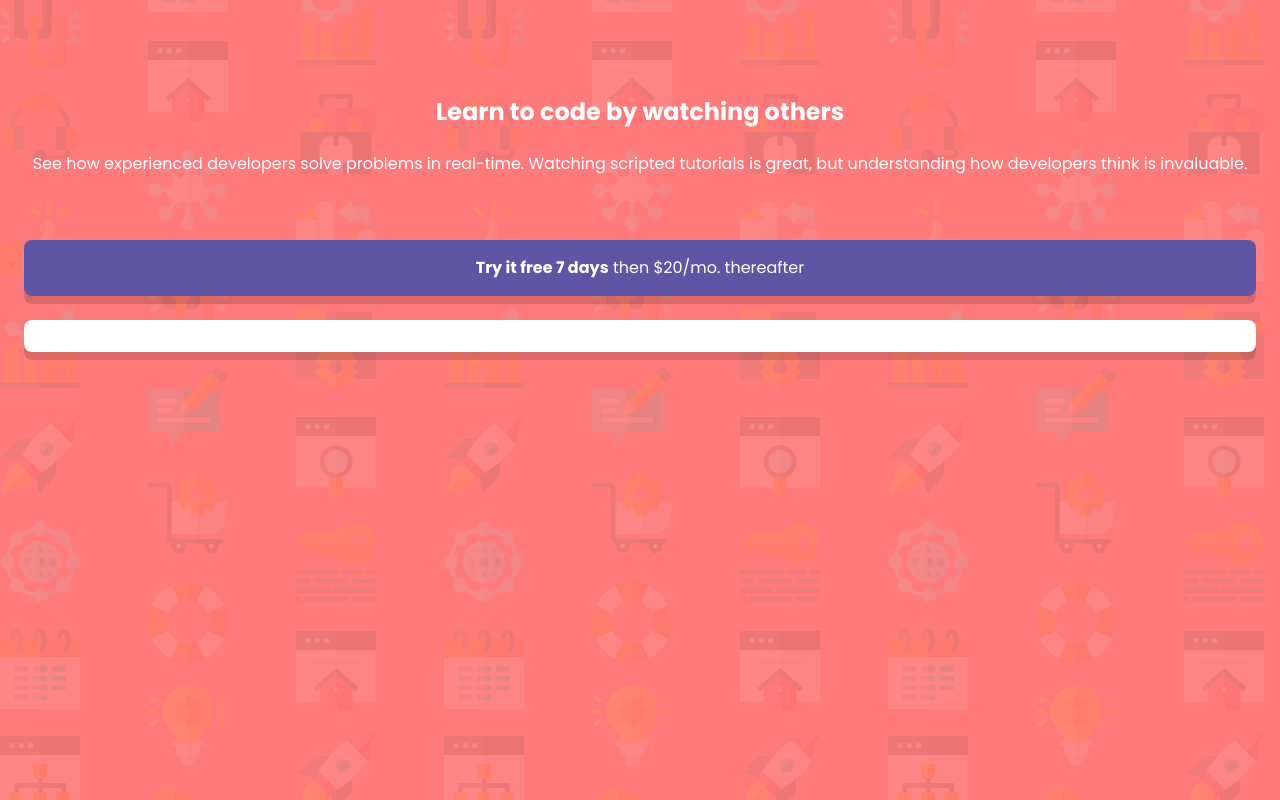
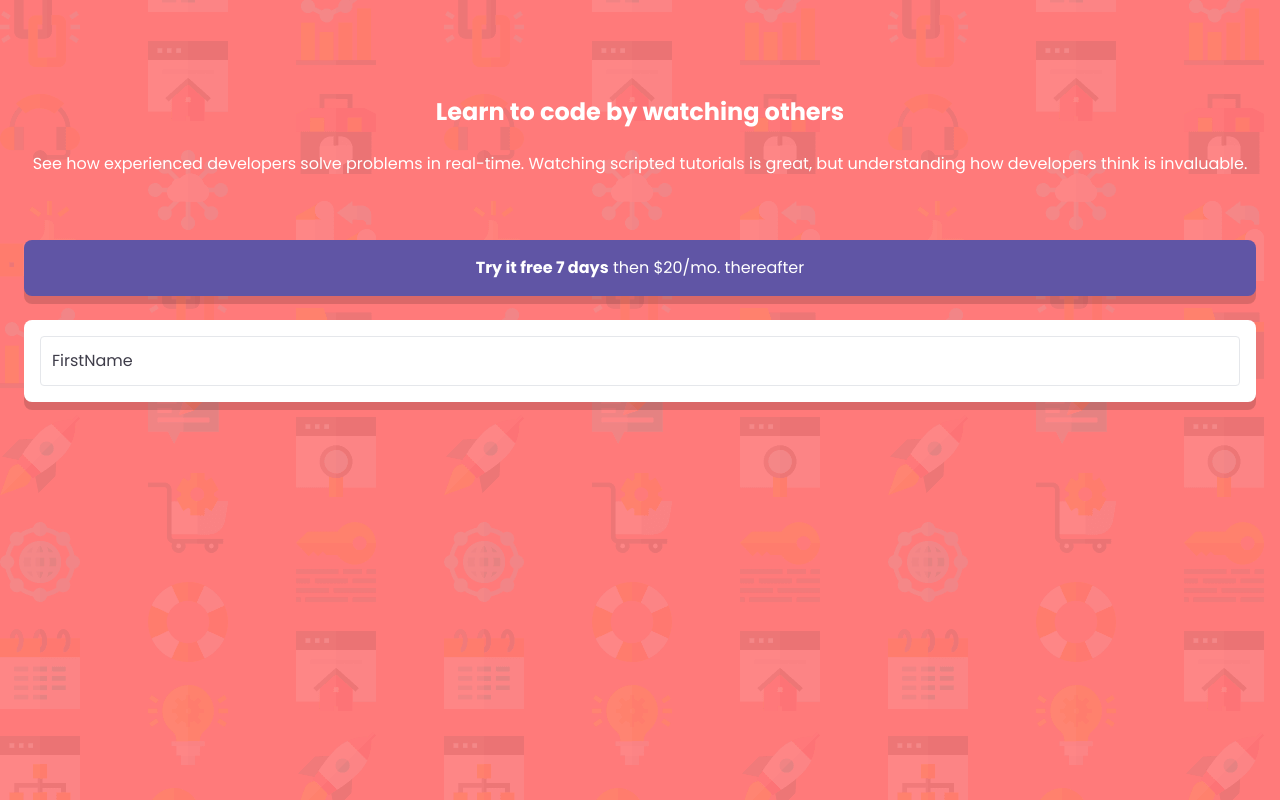
Before and after one commit to yuhhyang/Frontend-Mentor-LoginForm, a React (Create React App) app: page / in a window 1280 px wide. Built offline with nearby package versions, Linux system fonts and the light colour scheme.

Commit message:
card component

```diff
--- a/src/App.js
+++ b/src/App.js
@@ -1,14 +1,43 @@
-import React from "react";
+import React, { useState } from "react";
 
 // Card 有兩個區塊，拿來共用
-function Card({ children,className }) {
+function Card({ children, className }) {
   return (
-    <div className={clsx("rounded-lg w-full p-4 text-center shadow",className)}>{children}</div>
+    <div
+      className={clsx("rounded-lg w-full p-4 text-center shadow", className)}
+    >
+      {children}
+    </div>
   );
 }
 // 避免 Card className 的空格
-function clsx(...str){
-  return str.join(" ");
+// 判斷布林值
+function clsx(...str) {
+  return str.filter(Boolean).join(" ");
+}
+// input
+function TextField() {
+  const [value, setValue] = useState("");
+  return (
+    <div className="relative flex items-center">
+      <label
+        htmlFor="firstName"
+        className={
+          // 打字的時候讓文字提示變透明F
+          clsx("absolute px-3", value !== "" && "opacity-0")
+        }
+      >
+        FirstName
+      </label>
+      <input
+        className="border w-full p-3 rounded"
+        type="text"
+        name="firstName"
+        id="firstName"
+        onChange={e => setValue(e.target.value)}
+      />
+    </div>
+  );
 }
 
 function App() {
@@ -24,10 +53,14 @@ function App() {
       </article>
       <section className="grid gap-6">
         <Card className="bg-blue">
-          <p className="px-8"><b>Try it free 7 days</b> then $20/mo. thereafter</p>
+          <p className="px-8">
+            <b>Try it free 7 days</b> then $20/mo. thereafter
+          </p>
         </Card>
-        <Card className="bg-white">
-
+        <Card className="bg-white text-blue-dark">
+          <form>
+            <TextField/>
+          </form>
         </Card>
       </section>
     </div>
```
